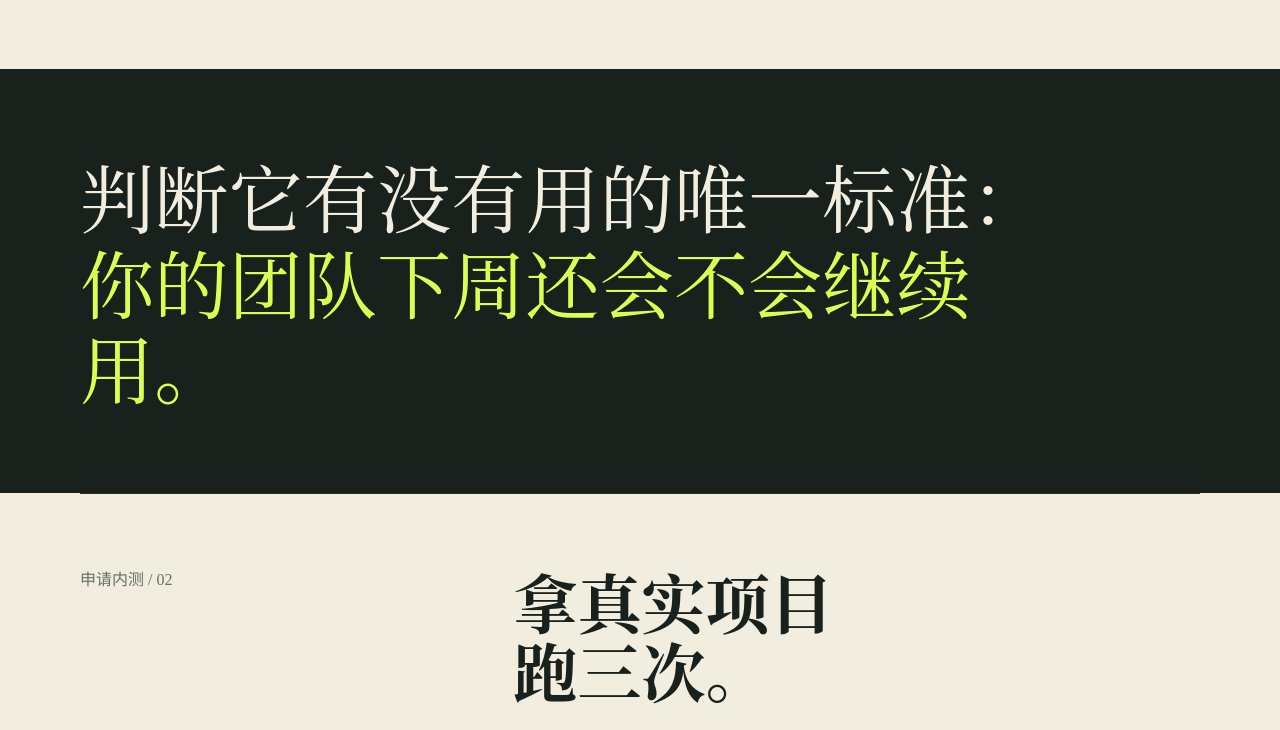
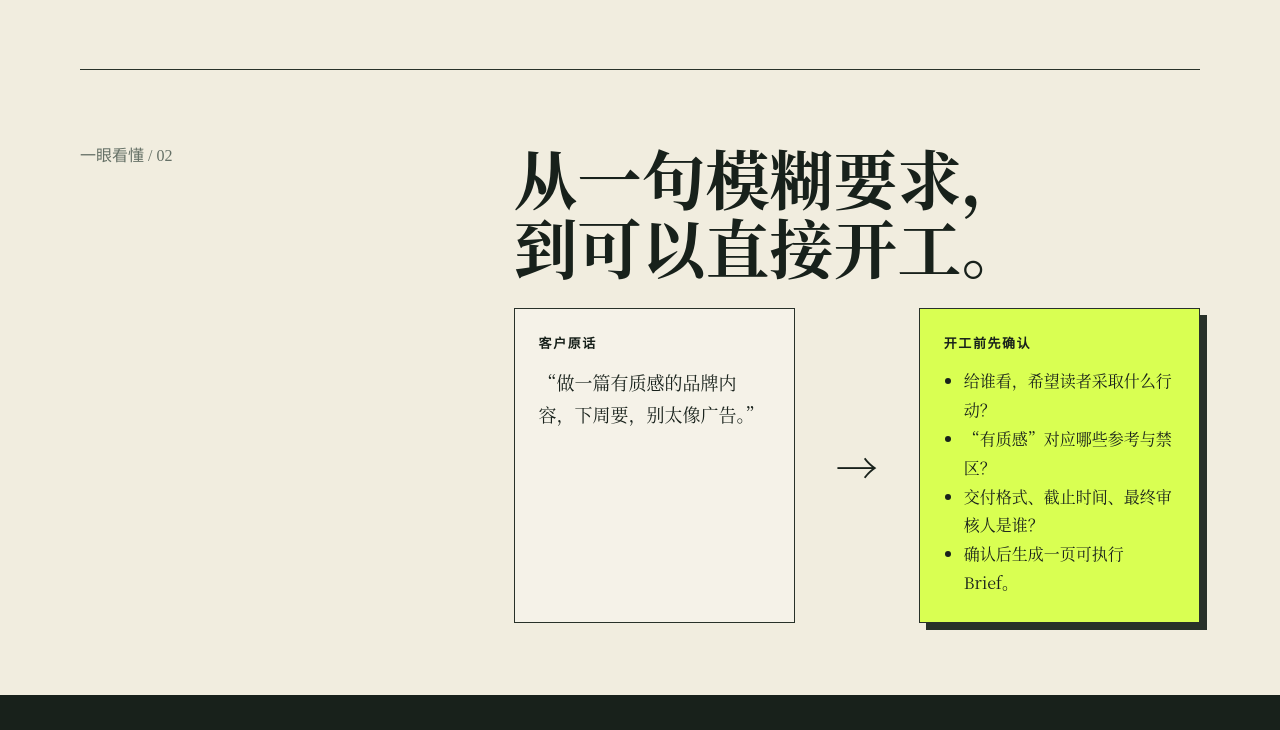
Before and after one commit to yehuan200800-bot/workflow-compound-lab, a plain HTML site: page index.html in a window 1280 px wide. Shown: the part 1250-1980 px from the top of the page. Drawn offline with Linux system fonts and the light colour scheme.

Commit message:
Improve landing page conversion flow

```diff
--- a/index.html
+++ b/index.html
@@ -32,6 +32,13 @@
     .output { min-height:150px; padding:22px; border:1px solid var(--line); background:rgba(255,255,255,.28); transition:.2s ease; }
     .output:hover { background:var(--acid); transform:translateY(-4px); }
     .output b { display:block; font-size:22px; margin-bottom:10px; }
+    .example { display:grid; grid-template-columns:1fr 84px 1fr; gap:20px; align-items:stretch; }
+    .example-box { border:1px solid var(--line); padding:24px; background:rgba(255,255,255,.28); }
+    .example-box.after { background:var(--acid); box-shadow:7px 7px 0 var(--line); }
+    .example-label { display:block; margin-bottom:15px; font:700 13px "FangSong","STFangsong",serif; letter-spacing:.12em; }
+    .example-box p { margin:0; font-size:18px; line-height:1.75; }
+    .example-box ul { margin:0; padding-left:20px; line-height:1.8; }
+    .arrow { display:grid; place-items:center; font-size:42px; }
     .truth { background:var(--ink); color:var(--paper); margin-inline:calc((100vw - 100%)/-2); padding:84px max(18px, calc((100vw - 1120px)/2)); }
     .truth blockquote { margin:0; max-width:1000px; font-size:clamp(34px, 5.8vw, 78px); line-height:1.15; }
     .truth em { color:var(--acid); font-style:normal; }
@@ -45,7 +52,7 @@
     button:active { transform:translate(4px,4px); box-shadow:2px 2px 0 var(--line); }
     #feedback { grid-column:1/-1; min-height:24px; color:var(--rust); font-weight:700; }
     footer { padding:30px 0 60px; border-top:1px solid var(--line); display:flex; justify-content:space-between; gap:20px; color:var(--muted); font-size:13px; }
-    @media (max-width:760px) { .hero,.section-grid { grid-template-columns:1fr; gap:34px; } .hero { padding-top:48px; } .outputs,form { grid-template-columns:1fr; } label.wide,button { grid-column:auto; } .kicker { position:static; } .card { transform:none; } }
+    @media (max-width:760px) { .hero,.section-grid { grid-template-columns:1fr; gap:34px; } .hero { padding-top:48px; } .outputs,form,.example { grid-template-columns:1fr; } .arrow { transform:rotate(90deg); min-height:40px; } label.wide,button { grid-column:auto; } .kicker { position:static; } .card { transform:none; } }
     @media (prefers-reduced-motion:reduce) { html { scroll-behavior:auto; } .output { transition:none; } }
   </style>
 </head>
@@ -54,13 +61,13 @@
   <main>
     <section class="hero">
       <div>
-        <div class="eyebrow">Feishu workflow · 14-day field test</div>
+        <div class="eyebrow">Feishu workflow · 需求共识与任务简报</div>
         <h1>别靠猜，<br>先把需求<br>说清楚。</h1>
         <p class="lead">把客户零散的聊天记录、会议纪要和素材，整理成一份能直接开工的任务简报。<span class="scribble">不脑补、不漏项、不做到一半才返工。</span></p>
       </div>
       <aside class="card">
-        <h2>只招 5 家</h2>
-        <ol><li>免费安装到飞书</li><li>用两个真实脱敏项目</li><li>14 天内至少运行 3 次</li><li>两次 10 分钟回访</li></ol>
+        <h2>首批开放 5 家</h2>
+        <ol><li>免费配置到飞书</li><li>用两个真实脱敏项目</li><li>我陪实际使用者跑通第一份</li><li>根据使用结果调整一次</li></ol>
         <div class="stamp">当前版本永久保留</div>
       </aside>
     </section>
@@ -78,12 +85,35 @@
       </div>
     </section>
 
+    <section class="section section-grid">
+      <div class="kicker">一眼看懂 / 02</div>
+      <div>
+        <h2>从一句模糊要求，<br>到可以直接开工。</h2>
+        <div class="example">
+          <div class="example-box">
+            <span class="example-label">客户原话</span>
+            <p>“做一篇有质感的品牌内容，下周要，别太像广告。”</p>
+          </div>
+          <div class="arrow" aria-hidden="true">→</div>
+          <div class="example-box after">
+            <span class="example-label">开工前先确认</span>
+            <ul>
+              <li>给谁看，希望读者采取什么行动？</li>
+              <li>“有质感”对应哪些参考与禁区？</li>
+              <li>交付格式、截止时间、最终审核人是谁？</li>
+              <li>确认后生成一页可执行 Brief。</li>
+            </ul>
+          </div>
+        </div>
+      </div>
+    </section>
+
     <section class="truth">
       <blockquote>判断它有没有用的唯一标准：<em>你的团队下周还会不会继续用。</em></blockquote>
     </section>
 
     <section class="section section-grid" id="apply">
-      <div class="kicker">申请内测 / 02</div>
+      <div class="kicker">申请首批使用 / 03</div>
       <div>
         <h2>拿真实项目<br>跑三次。</h2>
         <form id="pilot-form">
```
